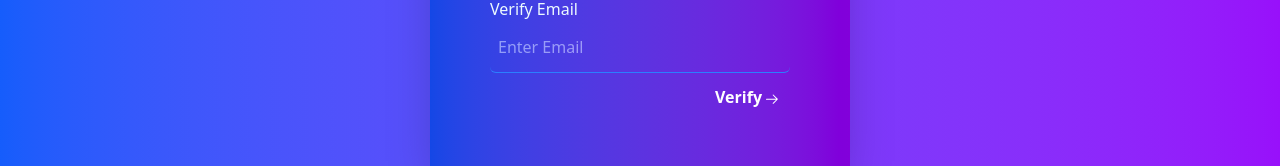
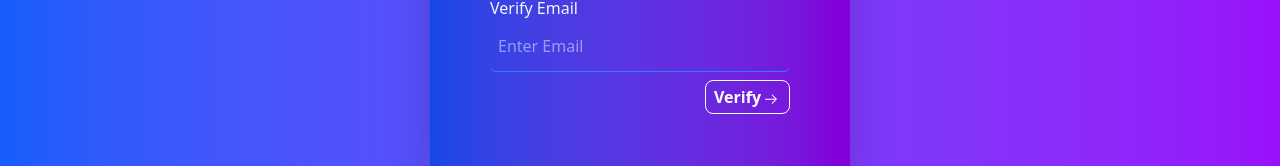
Before and after one commit to NajeebUrRehmanRaja/fixmate-ui, a React (Vite) app in the folder FrontEnd/: page /forgetpassword in a window 1280 px wide. Shown: the part 381-547 px from the top of the page. Built offline with nearby package versions, Linux system fonts and the light colour scheme.

Commit message:
style: update button styling in ForgetPassword component for improved UX

```diff
--- a/FrontEnd/src/pages/ForgetPassword.jsx
+++ b/FrontEnd/src/pages/ForgetPassword.jsx
@@ -56,7 +56,10 @@ const ForgetPassword = () => {
             </div>
 
             <div className="flex flex-col justify-center items-end gap-2 ">
-              <Button type="submit" className="border-none flex items-center">
+              <Button
+                type="submit"
+                className="border hover:border-l-transparent hover:border-r-transparent hover:border-t-transparent hover:shadow-xl hover:border-pink-600 flex items-center"
+              >
                 Verify
                 <GoArrowRight className="text-xl pt-1" />
               </Button>
```
